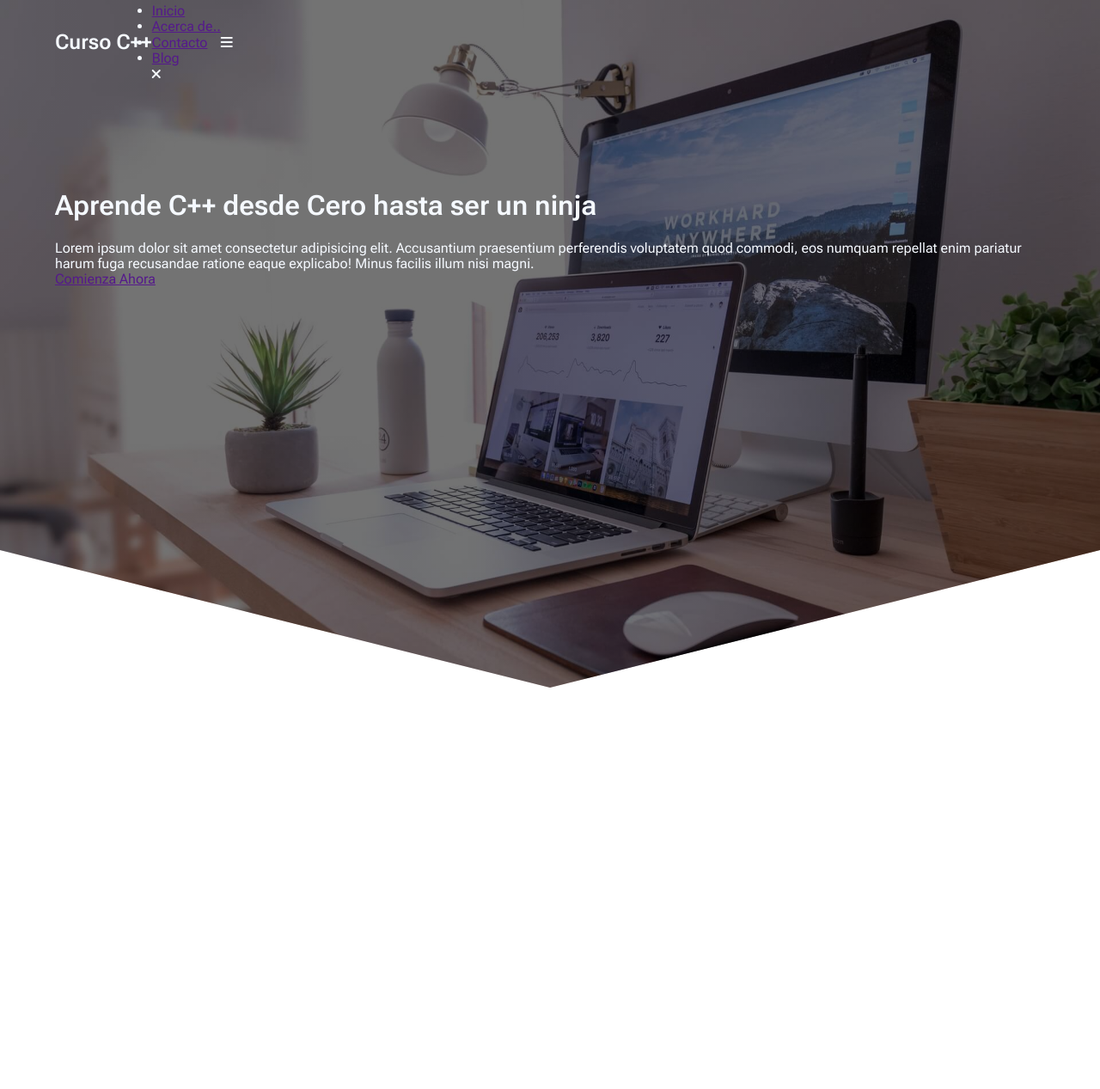
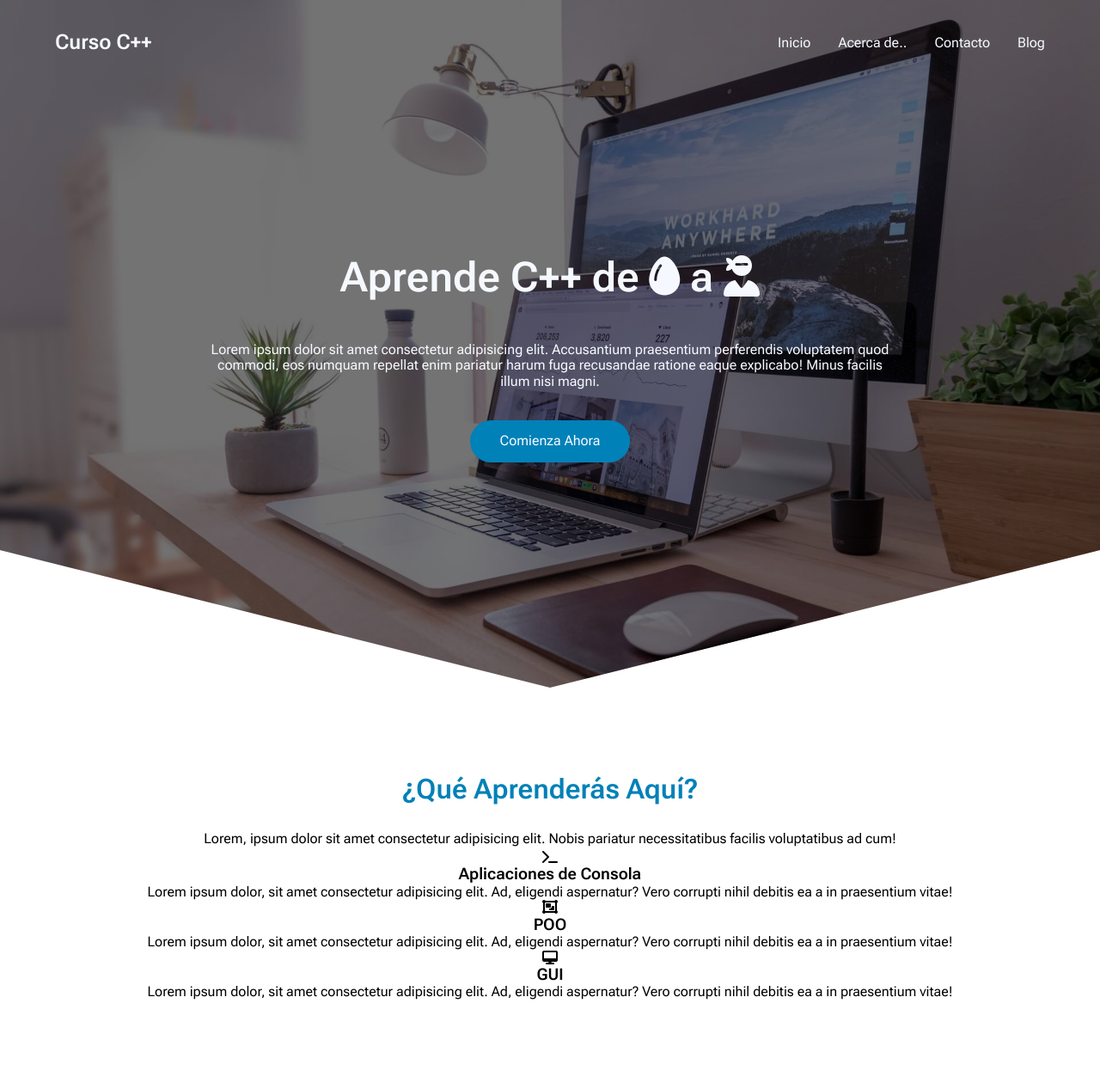
Before and after one commit to Grace-Silva/Landing-Page-master, a plain HTML site: page Landing-Page/index.html in a window 1280 px wide. Shown: the top 1267 px of the page at 86% size. Before the commit the page ends 800 px from the top, so only its background shows below. Drawn offline with Linux system fonts and the light colour scheme.

Commit message:
main section and icons

```diff
--- a/Landing-Page/index.html
+++ b/Landing-Page/index.html
@@ -20,13 +20,16 @@
             <h2 class="nav-title">Curso C++</h2>
         </div>
 
-        <ul class="nav-items">
+        <ul class="nav-link nav-link-menu">
             <li class="nav-items"><a href="" class="nav-links">Inicio</a></li>
             <li class="nav-items"><a href="" class="nav-links">Acerca de..</a></li>
             <li class="nav-items"><a href="" class="nav-links">Contacto</a></li>
             <li class="nav-items"><a href="" class="nav-links">Blog</a></li>
 
-            <i class="fa-solid fa-xmark"></i> <!-- para cerrar el menu responsive-->
+            <div class="nav-close">
+                <i class="fa-solid fa-xmark"></i> <!-- para cerrar el menu responsive-->
+            </div>
+
         </ul>
 
         <div class="nav-menu">
@@ -35,15 +38,61 @@
     </nav>
 
     <section class="hero-container container">
-        <h1 class="hero-title">Aprende C++ desde Cero hasta ser un ninja</h1>
+        <h1 class="hero-title">Aprende C++ de <i class="fa-solid fa-egg"></i> a <i class="fa-solid fa-user-ninja"></i></h1>
         <p class="hero-paragraph">Lorem ipsum dolor sit amet consectetur adipisicing elit. Accusantium praesentium perferendis voluptatem quod commodi,
         eos numquam repellat enim pariatur harum fuga recusandae
         ratione eaque explicabo! Minus facilis illum nisi magni.</p>
 
-        <a href="" class="cta">Comienza Ahora</a>
+        <a href="" class="cta">Comienza Ahora</a> <!-- botón -->
     </section>
 </header>
 
+<main>
+    <section class="container about">
+        <h2 class="subtitle">¿Qué Aprenderás Aquí?</h2>
+        <p class="about-paragraph">Lorem, ipsum dolor sit amet consectetur adipisicing elit. Nobis pariatur necessitatibus facilis voluptatibus ad cum!</p>
+
+        <div class="about-main">
+
+            <article class="about-icons">
+                <i class="fas fa-terminal"></i>
+                <h3 class="about-title">Aplicaciones de Consola</h3>
+                <p>Lorem ipsum dolor, sit amet consectetur adipisicing elit. Ad, eligendi aspernatur? Vero corrupti nihil debitis ea a in praesentium vitae!</p>
+            </article>
+
+            <article class="about-icons">
+                <i class="fas fa-object-group"></i>
+                <h3 class="about-title">POO</h3>
+                <p>Lorem ipsum dolor, sit amet consectetur adipisicing elit. Ad, eligendi aspernatur? Vero corrupti nihil debitis ea a in praesentium vitae!</p>
+            </article>
+
+            <article class="about-icons">
+                <i class="fas fa-desktop-alt"></i>
+                <h3 class="about-title">GUI</h3>
+                <p>Lorem ipsum dolor, sit amet consectetur adipisicing elit. Ad, eligendi aspernatur? Vero corrupti nihil debitis ea a in praesentium vitae!</p>
+            </article>
+
+        </div>
+
+    </section>
+
+    <section class="knowledge">
+        <div class="knowledge-container container">
+
+            <div class="knowledge-texts">
+                <h2 class="subtitle">Curso de C++. ¡Domínalo de una buena vez! <i class="fas fa-rocket"></i></h2>
+                <p>Lorem ipsum dolor sit amet consectetur adipisicing elit. Cupiditate adipisci placeat et accusamus praesentium distinctio nobis labore temporibus ex molestias suscipit aliquam, illo quasi nemo, consequatur magnam quae natus! Commodi.</p>
+                <a href="" class="cta">Entra al Curso</a>
+            </div>
+
+            <figure class="knowledge-picture">
+                <img src="../img/macbook.png" alt="" class="knowledge-img">
+            </figure>
+
+        </div>
+    </section>
+
+</main>
 
 
 </body>
--- a/Landing-Page/styles.css
+++ b/Landing-Page/styles.css
@@ -15,6 +15,7 @@
     --gray: #8290BB;
     --main-white: #F5F9FF;
     --gold: #F1F1E6;
+    --blue-button: #0081B8;
 }
 /* main color: #004283*/
 
@@ -58,5 +59,82 @@ z-index: -1; /* para mostrar el contenido de*/
 }
 
 .nav-title{
+    font-weight: 600;
+}
+
+.nav-link{
+    margin-left: auto;
+    padding: 0;
+    display: grid;
+    grid-auto-flow: column;
+    grid-auto-columns: max-content;
+    gap: 2em;
+}
+
+.nav-items{
+    list-style: none;
+}
+
+.nav-links{
+    color: var(--main-white);
+    text-decoration: none;
+}
+
+.nav-menu, .nav-close{
+    margin-left: auto;
+    cursor: pointer;
+    display: none;
+}
+
+.nav-menu i{
+    display: block;
+    width: 30px;
+}
+
+/* Header section */
+.hero-container{
+    max-width: 800px;
+    --padding-container: 0;
+    display: grid;
+    grid-auto-rows: max-content;
+    align-content: center;
+    gap: 1em;
+    padding-bottom: 100px;
+    text-align: center;
+}
+
+.hero-title{
+    font-size: 3rem;
+}
+
+.hero-paragraph{
+    margin-bottom: 20px;
+}
+
+.cta{
+    display: inline-block;
+    background-color: var(--blue-button);
+    justify-self: center;
+    color: var(--main-white);
+    text-decoration: none;
+    padding: 15px 35px;
+    border-radius: 30px;
+}
+
+.about{
+    text-align: center;
+}
+
+.subtitle{
+    color: var(--blue-button);
+    font-size: 2rem;
+    margin-bottom: 25px;
+}
+
+.about-paragraph{
+    line-height: 1.7;
+}
+
+.about-icons{
 
 }
```
